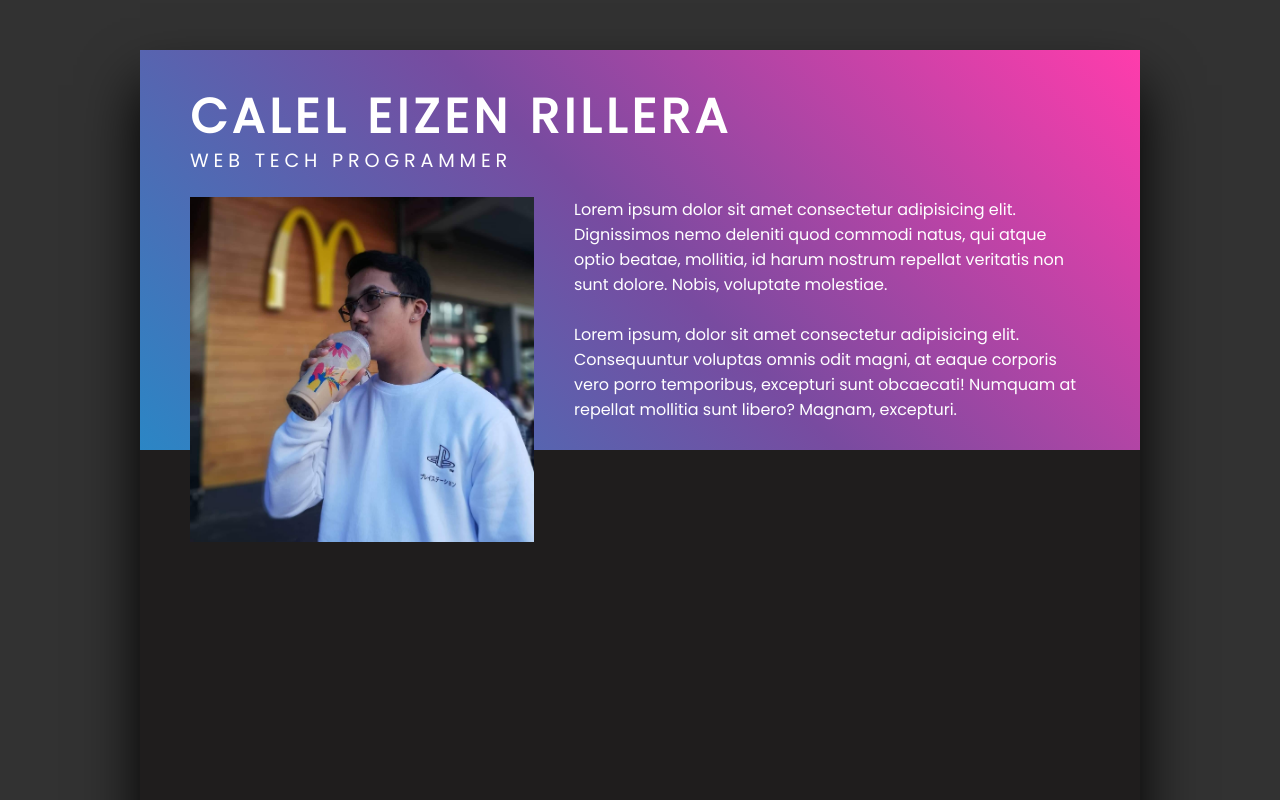
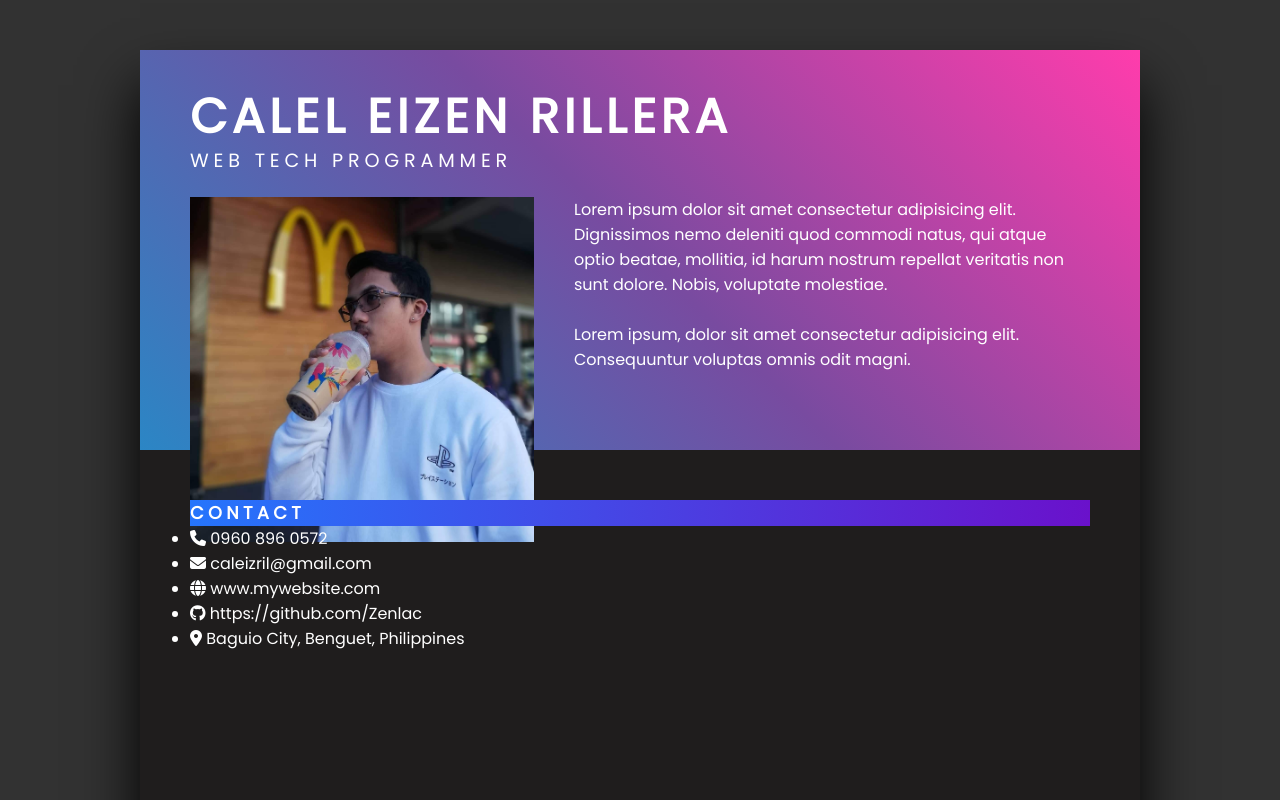
Before and after one commit to Zenlac/CIT18-3F, a plain HTML site: page index.html in a window 1280 px wide. Shown: the top 800 px of the page. Drawn offline with Linux system fonts and the light colour scheme.

Commit message:
added contact info 12:50

```diff
--- a/index.html
+++ b/index.html
@@ -5,6 +5,9 @@
     <meta charset="UTF-8">
     <meta name="viewport" content="width=device-width, initial-scale=1.0">
     <title>Rillera Resume</title>
+    <link rel="stylesheet" href="https://cdnjs.cloudflare.com/ajax/libs/font-awesome/6.5.1/css/all.min.css"
+        integrity="sha512-DTOQO9RWCH3ppGqcWaEA1BIZOC6xxalwEsw9c2QQeAIftl+Vegovlnee1c9QX4TctnWMn13TZye+giMm8e2LwA=="
+        crossorigin="anonymous" referrerpolicy="no-referrer" />
     <link rel="stylesheet" href="style.css">
 </head>
 
@@ -23,10 +26,37 @@
                     <p>Lorem ipsum dolor sit amet consectetur adipisicing elit. Dignissimos nemo deleniti quod commodi
                         natus, qui atque optio beatae, mollitia, id harum nostrum repellat veritatis non sunt dolore.
                         Nobis, voluptate molestiae.<br><br>Lorem ipsum, dolor sit amet consectetur adipisicing elit.
-                        Consequuntur voluptas omnis odit magni, at eaque corporis vero porro temporibus, excepturi sunt
-                        obcaecati! Numquam at repellat mollitia sunt libero? Magnam, excepturi.</p>
+                        Consequuntur voluptas omnis odit magni.</p>
                 </div>
             </div>
+        </div>
+        <div class="bottom">
+            <div class="left_side">
+                <h4>Contact</h4>
+                <ul class="contactInfo">
+                    <li>
+                        <span class="icon"><i class="fa-solid fa-phone"></i></span>
+                        <span class="text">0960 896 0572</span>
+                    </li>
+                    <li>
+                        <span class="icon"><i class="fa-solid fa-envelope"></i></span>
+                        <span class="text">caleizril@gmail.com</span>
+                    </li>
+                    <li>
+                        <span class="icon"><i class="fa-solid fa-globe"></i></span>
+                        <span class="text">www.mywebsite.com</span>
+                    </li>
+                    <li>
+                        <span class="icon"><i class="fa-brands fa-github"></i></span>
+                        <span class="text">https://github.com/Zenlac</span>
+                    </li>
+                    <li>
+                        <span class="icon"><i class="fa-solid fa-location-dot"></i></span>
+                        <span class="text">Baguio City, Benguet, Philippines</span>
+                    </li>
+                </ul>
+            </div>
+            <div class="right_side"></div>
         </div>
     </div>
 </body>
--- a/style.css
+++ b/style.css
@@ -71,3 +71,23 @@ h2 span {
 .group p {
     color: #fff
 }
+
+.bottom {
+    color:#fff;
+    position: relative;
+    margin: 50px 50px 0;
+    gap: 40px;
+    grid-template-columns: 2fr 3fr;
+}
+
+.bottom .left_side {
+    margin-top: 50px;
+}
+
+h4 {
+font-size: 1.1em;
+text-transform: uppercase;
+letter-spacing: 0.25em;
+color: #fff;
+background: linear-gradient(to right,#2575fc 0%,#6a11cb 100%);
+}
```
